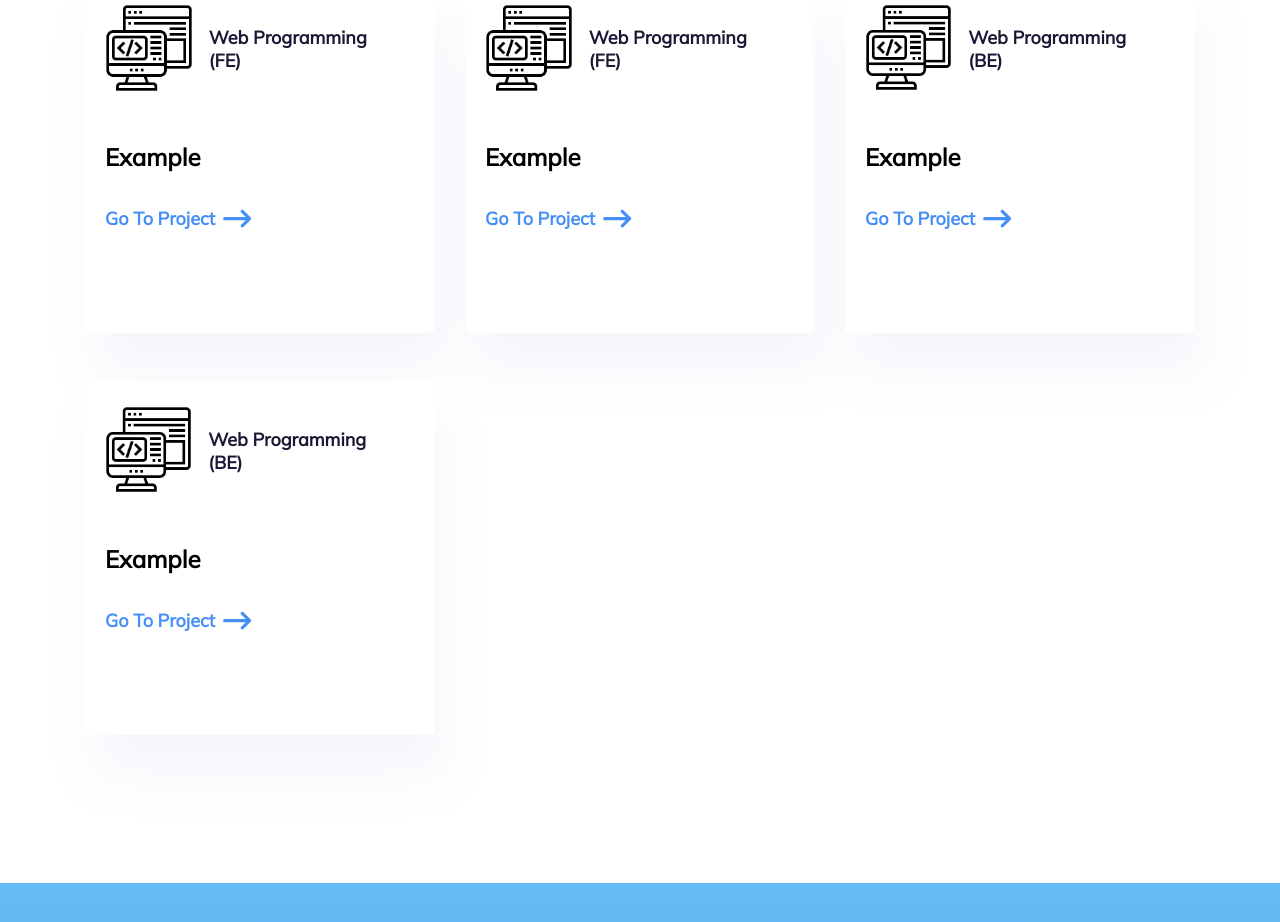
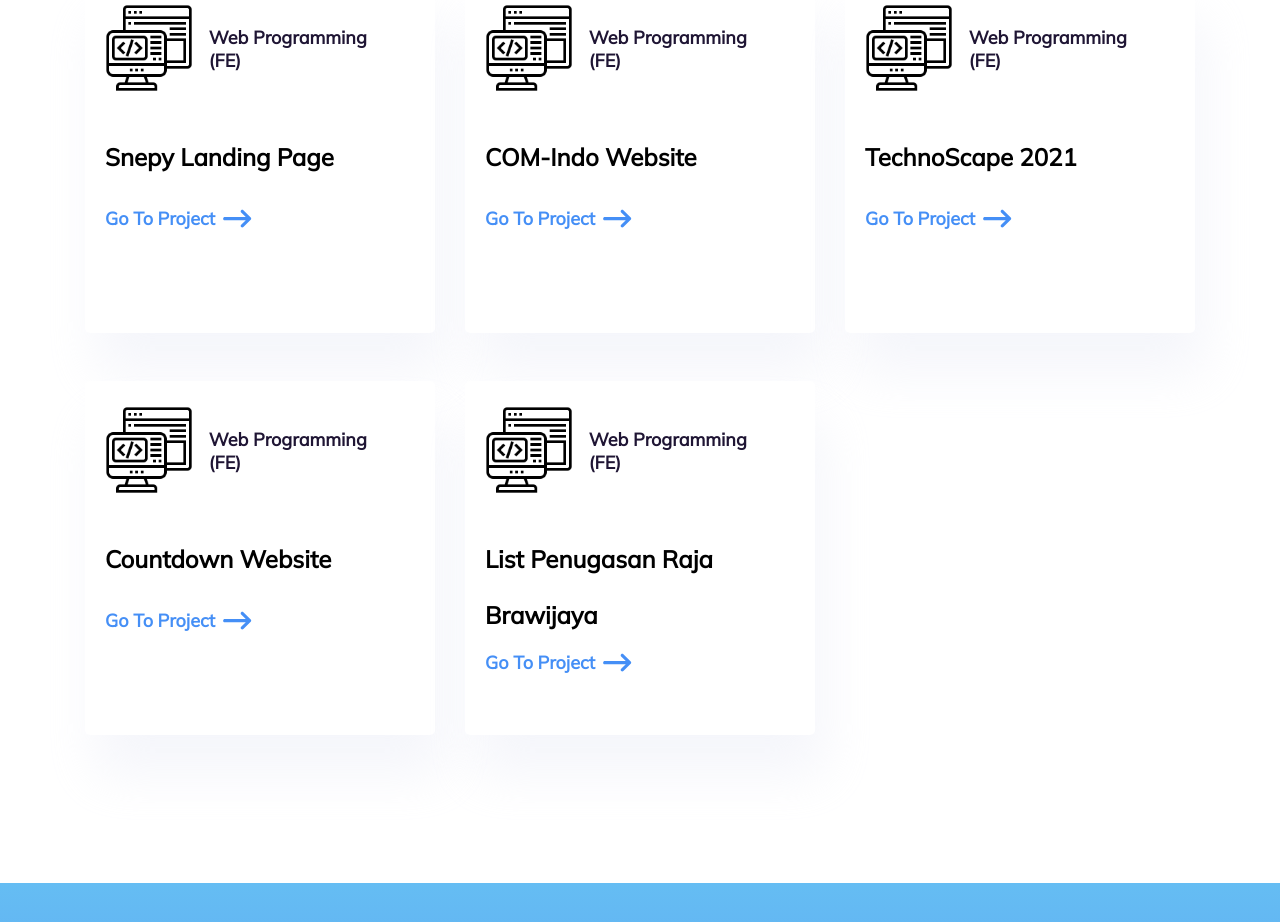
Before and after one commit to NofathZ/nofathzukhrufi, a Next.js app: page / in a window 1280 px wide. Shown: the part 1500-2422 px from the top of the page. Built offline with nearby package versions, Linux system fonts and the light colour scheme.

Commit message:
add some of my project

```diff
--- a/components/Home/ProjectList.tsx
+++ b/components/Home/ProjectList.tsx
@@ -8,27 +8,33 @@ export default function ProjectList() {
     {
       id: 1,
       type: "Web Programming (FE)",
-      title: "Example",
-      link: "https://google.com",
+      title: "Snepy Landing Page",
+      link: "https://github.com/NofathZ/snepy-landing",
     },
     {
       id: 2,
       type: "Web Programming (FE)",
-      title: "Example",
-      link: "https://google.com",
+      title: "COM-Indo Website",
+      link: "https://github.com/NofathZ/com-website",
     },
     {
       id: 3,
-      type: "Web Programming (BE)",
-      title: "Example",
-      link: "https://google.com",
+      type: "Web Programming (FE)",
+      title: "TechnoScape 2021",
+      link: "https://github.com/NofathZ/pkljalurlomba_frontend",
     },
     {
       id: 4,
-      type: "Web Programming (BE)",
-      title: "Example",
-      link: "https://google.com",
+      type: "Web Programming (FE)",
+      title: "Countdown Website",
+      link: "https://github.com/NofathZ/countdown-rabes-raja_brawijaya",
     },
+    {
+      id: 4,
+      type: "Web Programming (FE)",
+      title: "List Penugasan Raja Brawijaya",
+      link: "https://github.com/NofathZ/list-penugasan-raja",
+    }
   ]);
   return (
     <>
```
